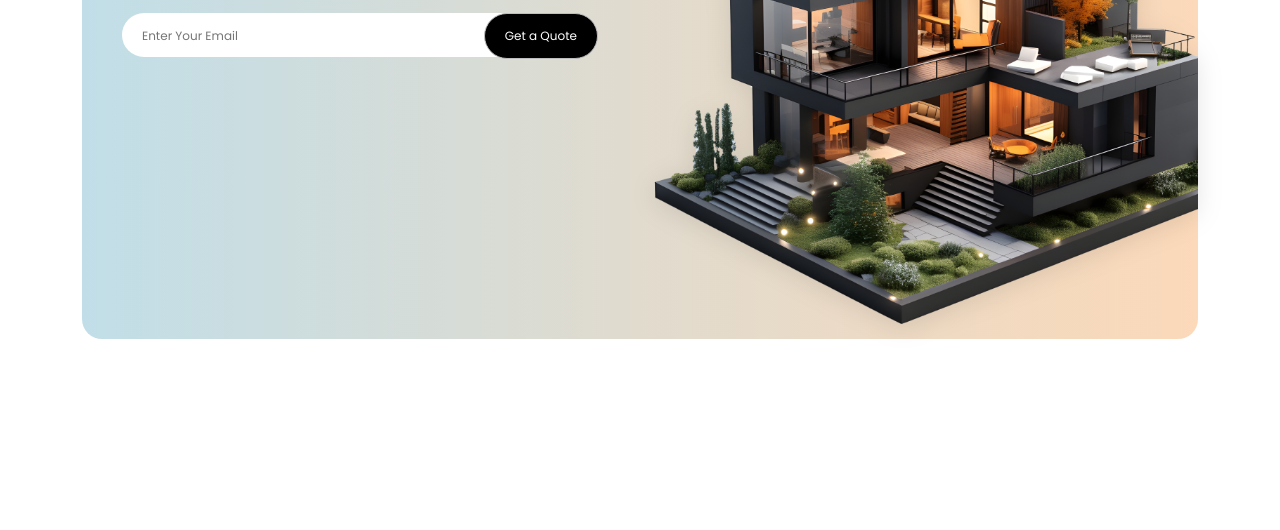
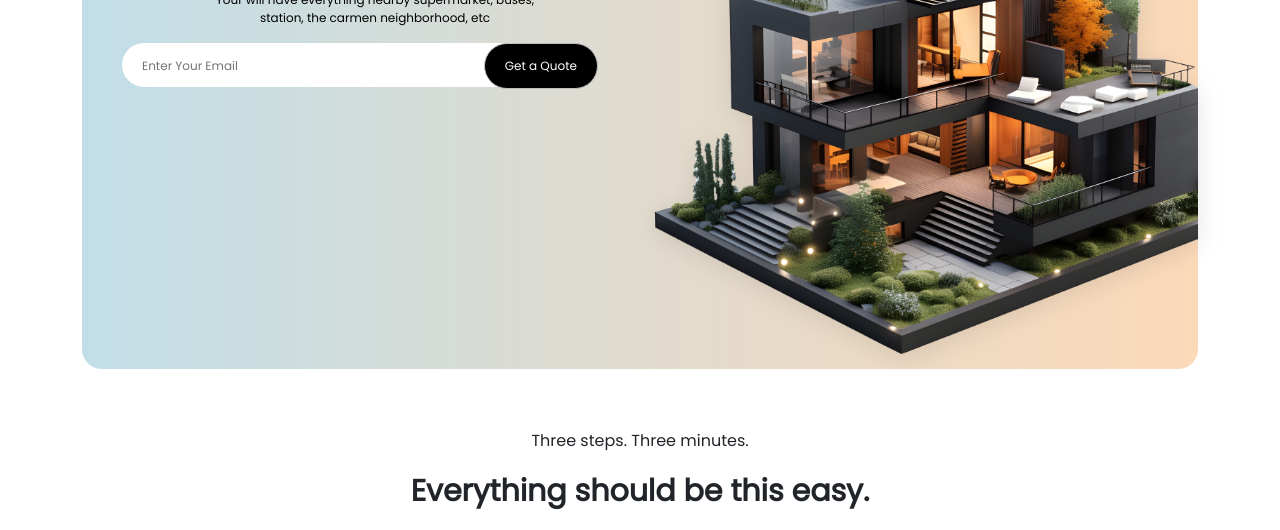
Before and after one commit to m-ahsanbaloch/RealState-figma, a plain HTML site: page index.html in a window 1280 px wide. Shown: the part 327-857 px from the top of the page. Before the commit the page ends 800 px from the top, so only its background shows below. Drawn offline with nearby package versions, Linux system fonts and the light colour scheme.

Commit message:
content-added

```diff
--- a/index.html
+++ b/index.html
@@ -92,6 +92,20 @@
 </div>
 </div>
 </div>
+<!-- =======================content======================== -->
+<div class="container-xl content">
+<div class="row content-heading">
+      <div class="col-12 three-step">
+        <div class="heading text-center">
+          <p>Three steps. Three minutes.</p>
+        </div>
+      </div>
+      <div class="col-12 every-thing text-center">
+        <p>Everything should be this easy.</p>
+      </div>
+    </div>
+  </div>
+<!-- ===========================content========================= -->
       <!-- ==========================End============== -->
     </div>
     <!-- =====================Bootstrap============================= -->
--- a/style.css
+++ b/style.css
@@ -159,3 +159,11 @@
     object-fit: contain;
     filter: drop-shadow( rgba(0, 0, 0, 0.1) 0px 4px 12px);
 }
+.content{
+    margin-top: 60px;
+}
+.every-thing p{
+ font-size: 30px;
+ font-weight: bold;
+
+}
```
